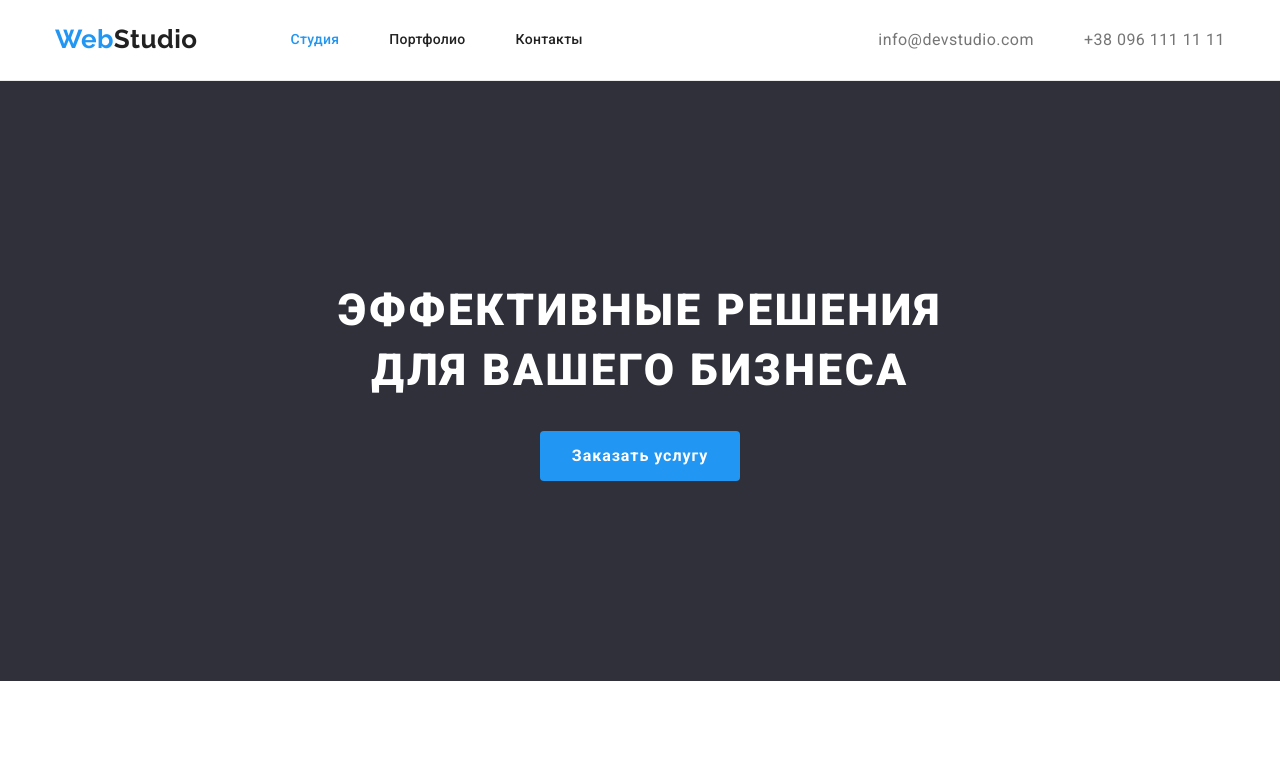
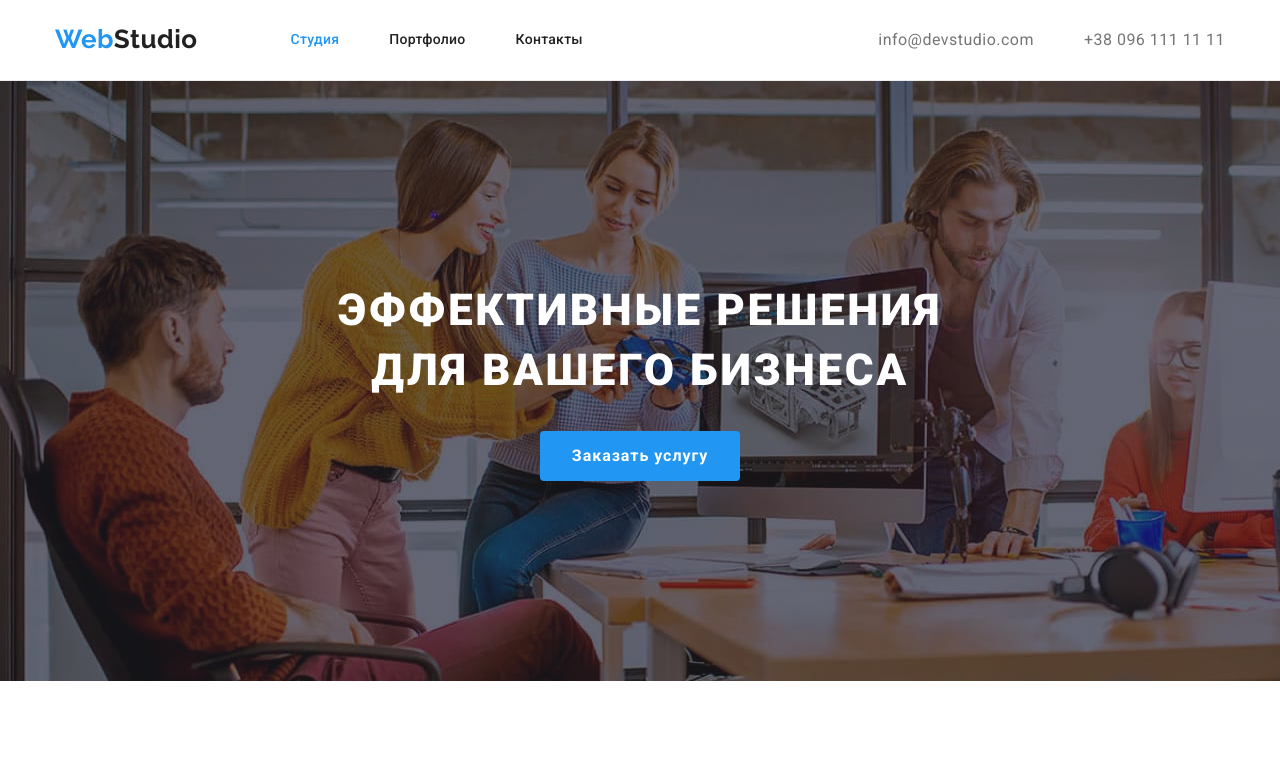
Before and after one commit to mikelp13/goit-markup-hw-04, a plain HTML site: page index.html in a window 1280 px wide. Shown: the top 772 px of the page. Drawn offline with nearby package versions, Linux system fonts and the light colour scheme.

Commit message:
added overlay to hero section

```diff
--- a/css/style.css
+++ b/css/style.css
@@ -118,8 +118,19 @@ h6 {
 .hero-section {
   padding-top: 200px;
   padding-bottom: 200px;
+  text-align: center;
+
+  margin-left: auto;
+  margin-right: auto;
+  max-width: 1600px;
+  height: 600px;
   background-color: var(--hero-footer-bg-color);
-  text-align: center;
+  background-image: linear-gradient(
+      to right,
+      rgba(47, 48, 58, 0.4),
+      rgba(47, 48, 58, 0.4)
+    ),
+    url('../images/main-img.jpg');
 }
 
 .hero-section-title {
```
